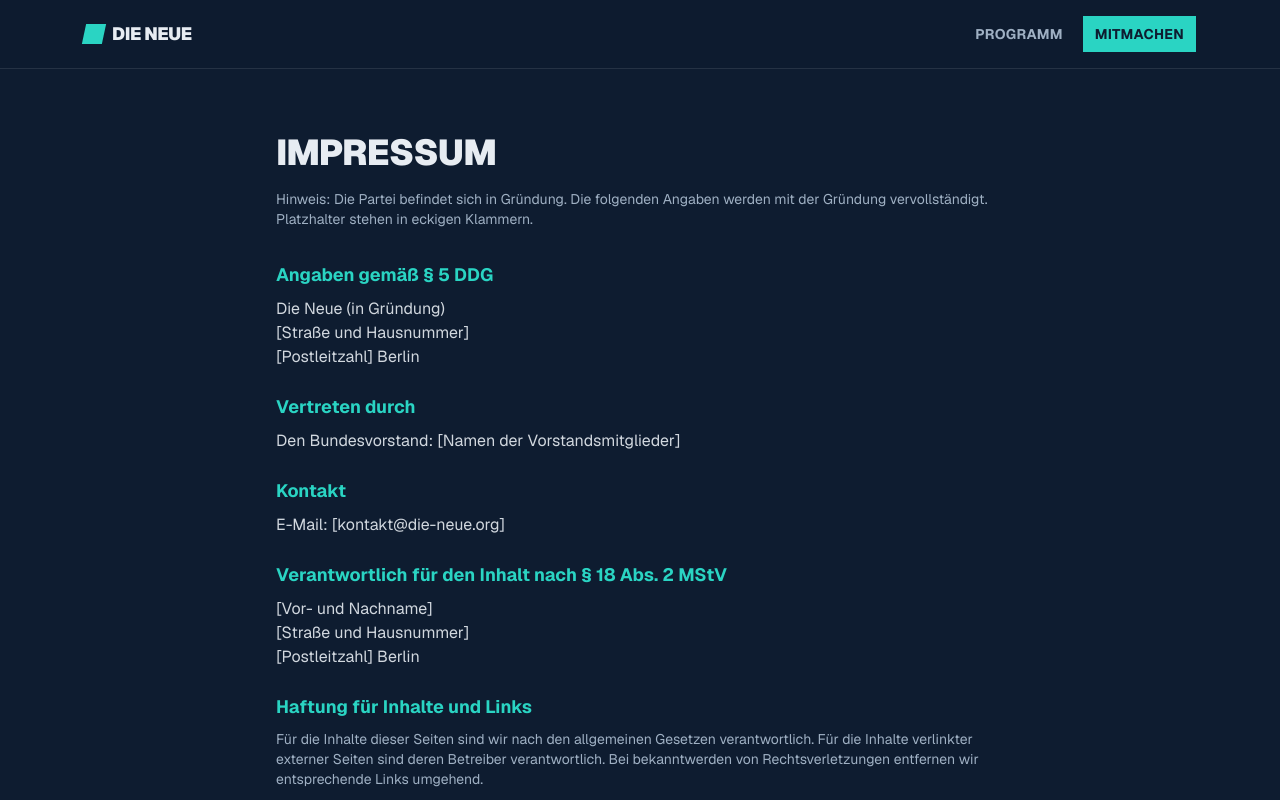
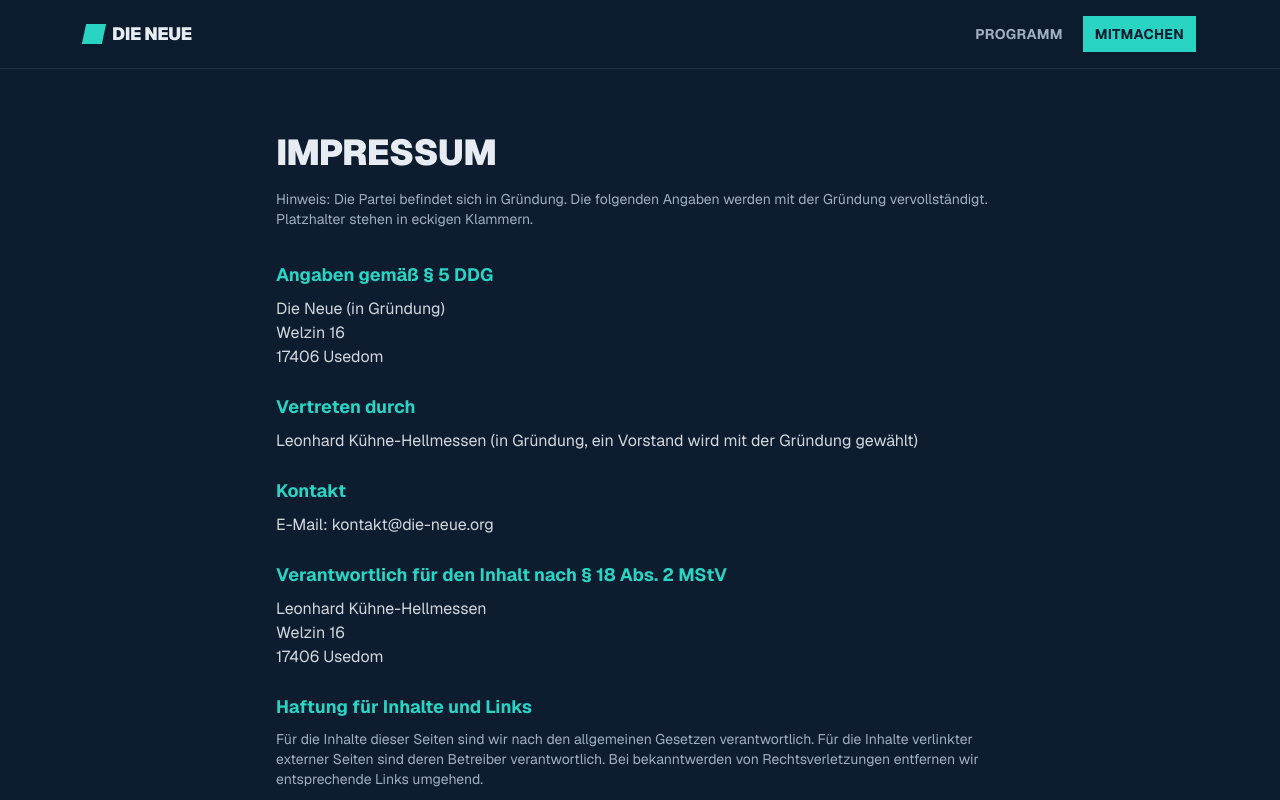
Before and after one commit to die-neue/plattform, a Next.js app: page /impressum in a window 1280 px wide. Shown: the top 800 px of the page. Built offline with nearby package versions, Linux system fonts and the light colour scheme.

Commit message:
Impressum und Datenschutz mit Anschrift und Kontaktadresse

```diff
--- a/app/datenschutz/page.tsx
+++ b/app/datenschutz/page.tsx
@@ -31,8 +31,8 @@ export default function DatenschutzPage() {
           <div className="mt-8 space-y-6">
             <Block title="Verantwortlicher">
               <p>
-                Die Neue (in Gründung), [Straße und Hausnummer], [Postleitzahl] Berlin,
-                E-Mail [kontakt@die-neue.org].
+                Die Neue (in Gründung), vertreten durch Leonhard Kühne-Hellmessen,
+                Welzin 16, 17406 Usedom, E-Mail kontakt@die-neue.org.
               </p>
             </Block>
 
@@ -45,7 +45,7 @@ export default function DatenschutzPage() {
               <p>
                 Rechtsgrundlage ist deine Einwilligung nach Artikel 6 Absatz 1 Buchstabe a
                 der Datenschutz-Grundverordnung. Du kannst die Einwilligung jederzeit
-                widerrufen, zum Beispiel per E-Mail an [kontakt@die-neue.org]. Wir speichern
+                widerrufen, zum Beispiel per E-Mail an kontakt@die-neue.org. Wir speichern
                 die Daten nur so lange, wie es für diesen Zweck nötig ist, und geben sie nicht
                 an Dritte zu Werbezwecken weiter.
               </p>
@@ -74,7 +74,7 @@ export default function DatenschutzPage() {
                 Du hast das Recht auf Auskunft, Berichtigung, Löschung, Einschränkung der
                 Verarbeitung, Datenübertragbarkeit und Widerspruch. Du kannst dich außerdem
                 bei einer Datenschutz-Aufsichtsbehörde beschweren. Wende dich dafür an
-                [kontakt@die-neue.org].
+                kontakt@die-neue.org.
               </p>
             </Block>
           </div>
--- a/app/impressum/page.tsx
+++ b/app/impressum/page.tsx
@@ -25,19 +25,22 @@ export default function ImpressumPage() {
               <p className="mt-2">
                 Die Neue (in Gründung)
                 <br />
-                [Straße und Hausnummer]
+                Welzin 16
                 <br />
-                [Postleitzahl] Berlin
+                17406 Usedom
               </p>
             </div>
             <div>
               <h2 className="text-lg font-bold text-tuerkis">Vertreten durch</h2>
-              <p className="mt-2">Den Bundesvorstand: [Namen der Vorstandsmitglieder]</p>
+              <p className="mt-2">
+                Leonhard Kühne-Hellmessen (in Gründung, ein Vorstand wird mit der Gründung
+                gewählt)
+              </p>
             </div>
             <div>
               <h2 className="text-lg font-bold text-tuerkis">Kontakt</h2>
               <p className="mt-2">
-                E-Mail: [kontakt@die-neue.org]
+                E-Mail: kontakt@die-neue.org
               </p>
             </div>
             <div>
@@ -45,11 +48,11 @@ export default function ImpressumPage() {
                 Verantwortlich für den Inhalt nach § 18 Abs. 2 MStV
               </h2>
               <p className="mt-2">
-                [Vor- und Nachname]
+                Leonhard Kühne-Hellmessen
                 <br />
-                [Straße und Hausnummer]
+                Welzin 16
                 <br />
-                [Postleitzahl] Berlin
+                17406 Usedom
               </p>
             </div>
             <div>
```
